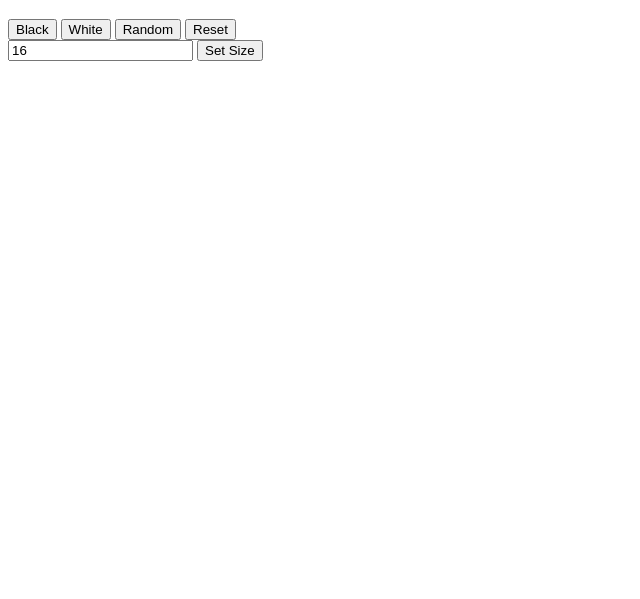
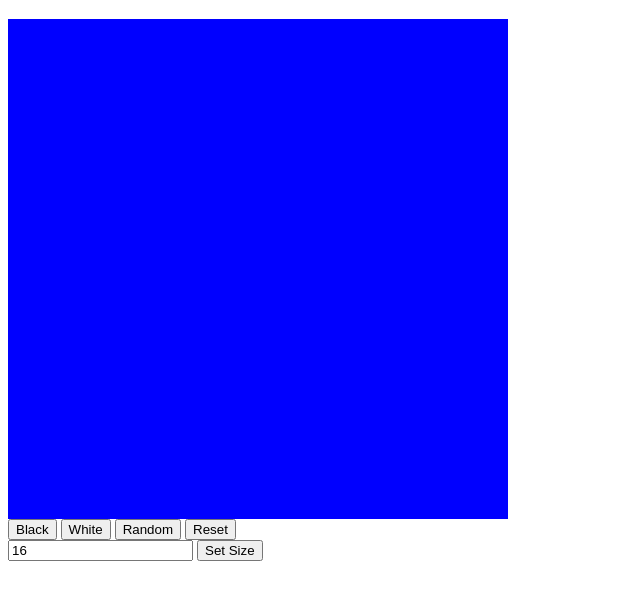
Before and after one commit to DReyesTong/Etch-a-Sketch, a plain HTML site: page index.html in a window 1280 px wide. Shown: the part 61-660 px from the top of the page, without its empty margins (0-640 px from the left). Drawn offline with Linux system fonts and the light colour scheme.

Commit message:
fixed grid not displaying, added changing grid size

```diff
--- a/index.html
+++ b/index.html
@@ -25,7 +25,8 @@
         </div>
     </div>
 
-    <script type="text/javascript" src="script.js"></script>
+
 
 </body>
+<script src="script.js"></script>
 </html>
--- a/script.js
+++ b/script.js
@@ -0,0 +1,18 @@
+function populateBoard(size) {
+    let board = document.querySelector(".board");
+board.style.gridTemplateColumns = 'repeat($(size) , 1fr)';
+board.style.gridTemplateRows = 'repeat($(size) , 1fr)';
+
+for (let i = 0; i<256; i++) {
+    let square = document.createElement("div");
+    square.style.backgroundColor = "blue";
+    board.insertAdjacentElement("beforeend", square);
+
+}
+}
+
+populateBoard(16);
+
+function changeSize(input) {
+    populateBoard(input);
+}
--- a/style.css
+++ b/style.css
@@ -0,0 +1,6 @@
+.board {
+    width: 500px;
+    height: 500px;
+    display: grid;
+
+}
```
